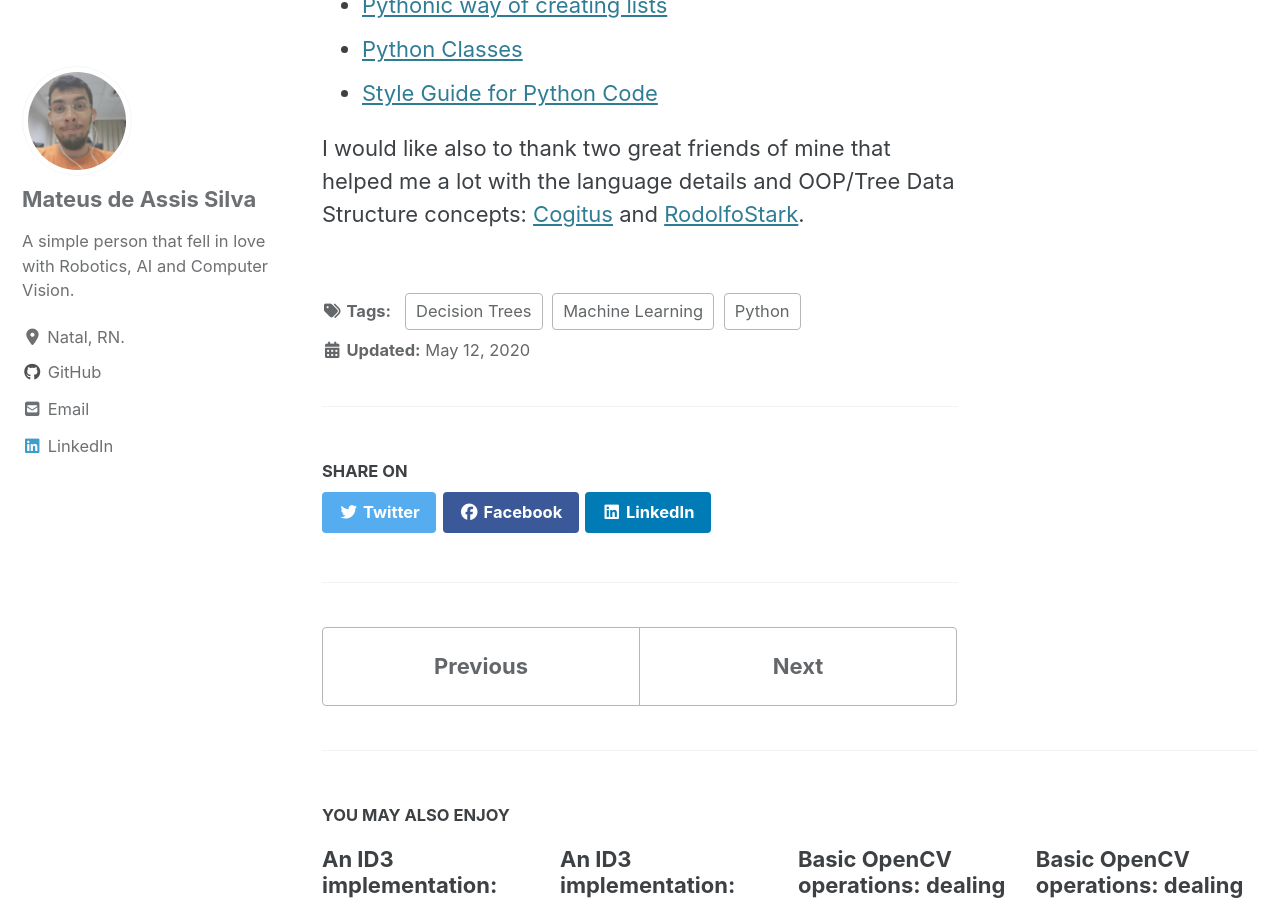
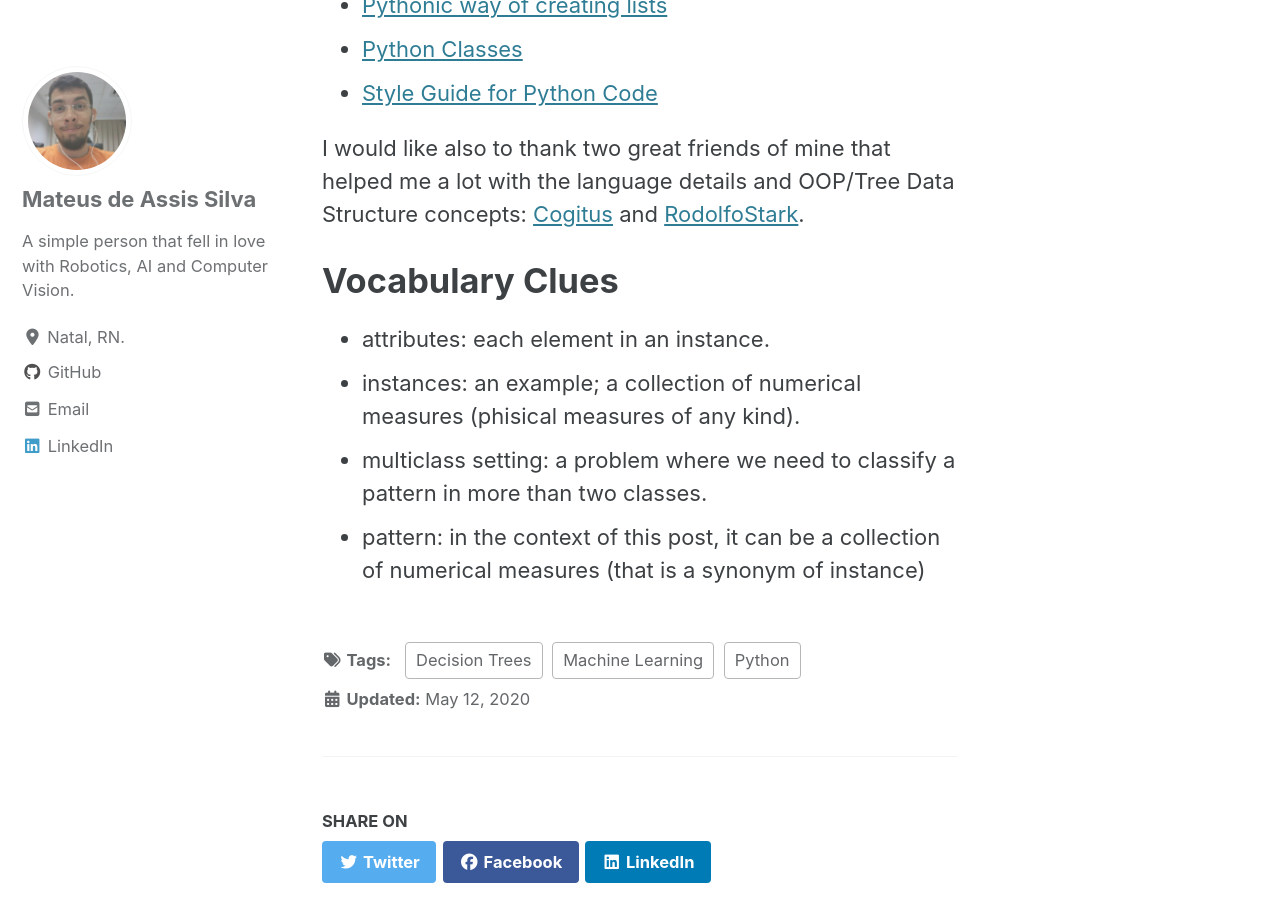
Before and after one commit to mtxslv/mtxslv.github.io, a Jekyll site: the page built from _posts/2020-05-12-id3_part_1.md, in a window 1280 px wide and 900 px high, scrolled down 5168 px. Built offline with Jekyll 4.4.1, drawn with Linux system fonts in a browser that asks for light colours; cached includes are drawn as plain includes; nearby versions of some CDN libraries.

Commit message:
vocabulary added

````diff
--- a/_posts/2020-05-12-id3_part_1.md
+++ b/_posts/2020-05-12-id3_part_1.md
@@ -63,6 +63,7 @@ class MtxslvNode:
 ```
 {% endraw %}
 
+
 The next thing needed is the ```add_branch``` method. It has three parameters: what attribute must be tested (```attr_2_test```), what value it must have(```attr_value```) and a child node to append.
 
 Notice the inner working of it. The current node that runs this method must define what instance feature must be tested. "Testing the feature" is to see if the instance feature matches a value (the ```attr_value```) so if it does, the next valid node to look for is ```child_no```. This way of appending nodes (that is, creating branches), make the class attributes ```attribute_value``` and ```child_node``` to have a pair like behaviour: if the instance feature has ```attribute_value(k)```, then ```child_node(k)``` is the branch you should go to.
@@ -84,6 +85,7 @@ The other important thing the method does is to assure the class consistency. Th
       self.label = None
 ```
 {% endraw %}
+
 
 The last method deals with leaf nodes. Actually, it turns a node into a leaf. The class function has three attributes: ```attr_2_test```, ```attr_value``` and ```class_label```.
 Turning a node into a leaf makes ```is_leaf``` go to ```True``` and ```label``` to ```class_label```.
@@ -107,6 +109,7 @@
 ```
 {% endraw %}
 
+
 Notice the first part of the last two methods tests if any parameter was past ```None``` type.
 
 # Material Used and Special Thanks
@@ -119,3 +122,10 @@ This project was the first time I used Python Classes. A lot of doubts appeared,
 * [Style Guide for Python Code](https://www.python.org/dev/peps/pep-0008/)
 
 I would like also to thank two great friends of mine that helped me a lot with the language details and OOP/Tree Data Structure concepts: [Cogitus](https://github.com/cogitus/) and [RodolfoStark](https://github.com/rodolfostark/).
+
+# Vocabulary Clues
+
+* attributes: each element in an instance.
+* instances: an example; a collection of numerical measures (phisical measures of any kind).
+* multiclass setting: a problem where we need to classify a pattern in more than two classes.
+* pattern: in the context of this post, it can be a collection of numerical measures (that is a synonym of instance)
````
